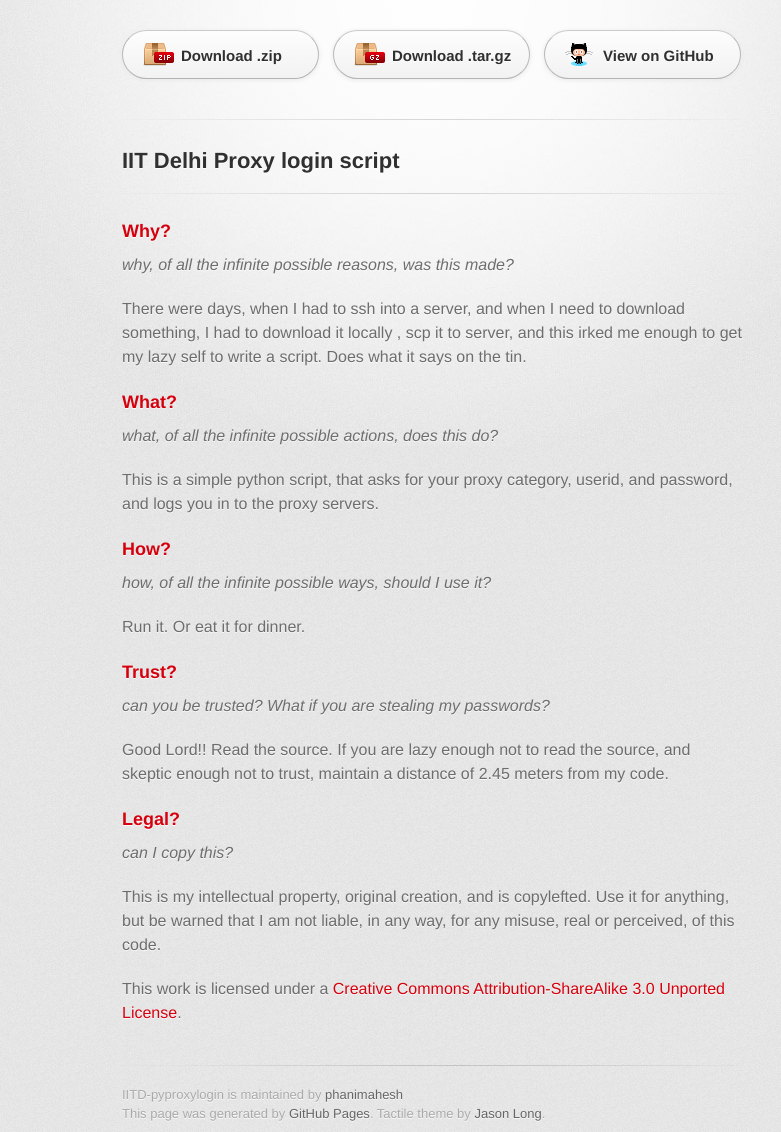
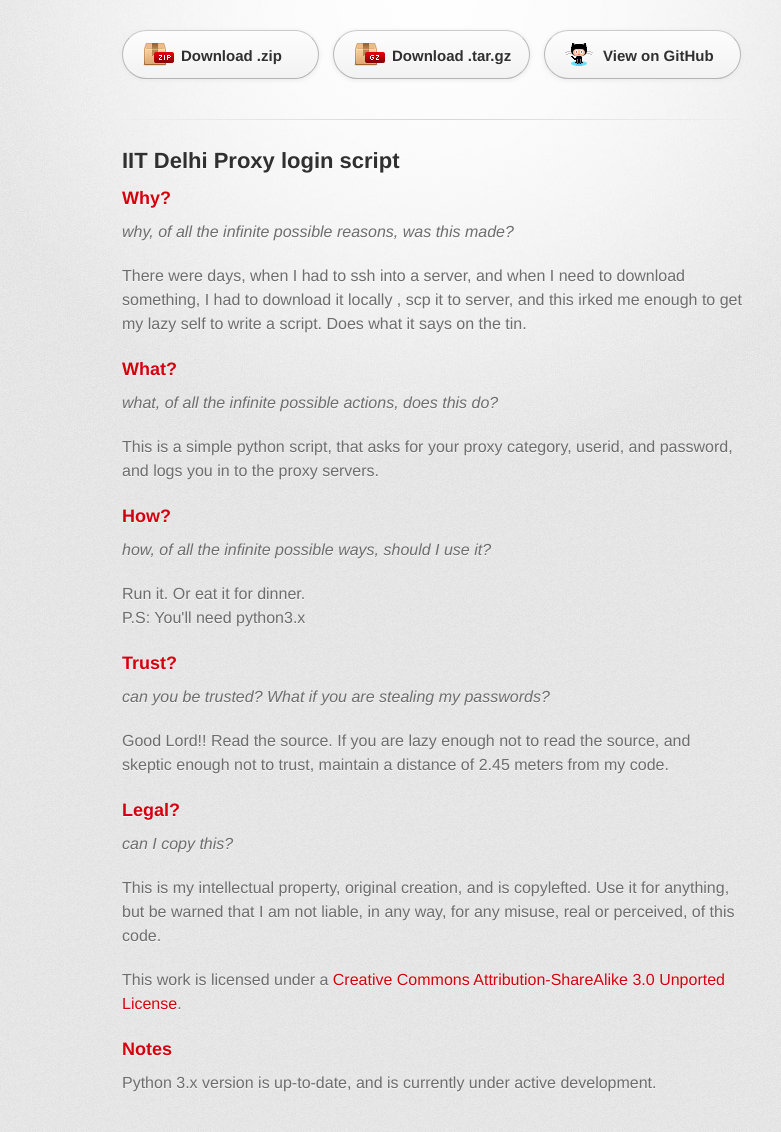
Before and after one commit to phanimahesh/iitd-pyproxylogin, a plain HTML site: page index.html in a window 1280 px wide. Shown: the part 127-1259 px from the top of the page, without its empty margins (208-989 px from the left). Drawn offline with Linux system fonts and the light colour scheme; a web font is replaced by a local one.

```diff
--- a/index.html
+++ b/index.html
@@ -33,7 +33,7 @@
         <section id="main_content">
           <h2>IIT Delhi Proxy login script</h2>
 
-<hr><h3>Why?</h3>
+<h3>Why?</h3>
 
 <p><em>why, of all the infinite possible reasons, was this made?</em>  </p>
 
@@ -49,7 +49,8 @@
 
 <p><em>how, of all the infinite possible ways, should I use it?</em>  </p>
 
-<p>Run it. Or eat it for dinner.</p>
+<p>Run it. Or eat it for dinner.<br>
+P.S: You'll need python3.x</p>
 
 <h3>Trust?</h3>
 
@@ -64,6 +65,10 @@
 <p>This is my intellectual property, original creation, and is copylefted. Use it for anything, but be warned that I am not liable, in any way, for any misuse, real or perceived, of this code.</p>
 
 <p>This work is licensed under a <a href="http://creativecommons.org/licenses/by-sa/3.0/">Creative Commons Attribution-ShareAlike 3.0 Unported License</a>.</p>
+
+<h3>Notes</h3>
+
+<p>Python 3.x version is up-to-date, and is currently under active development.</p>
         </section>
 
         <footer>
```
Also changed, not shown: params.json (+1 -1 lines).
